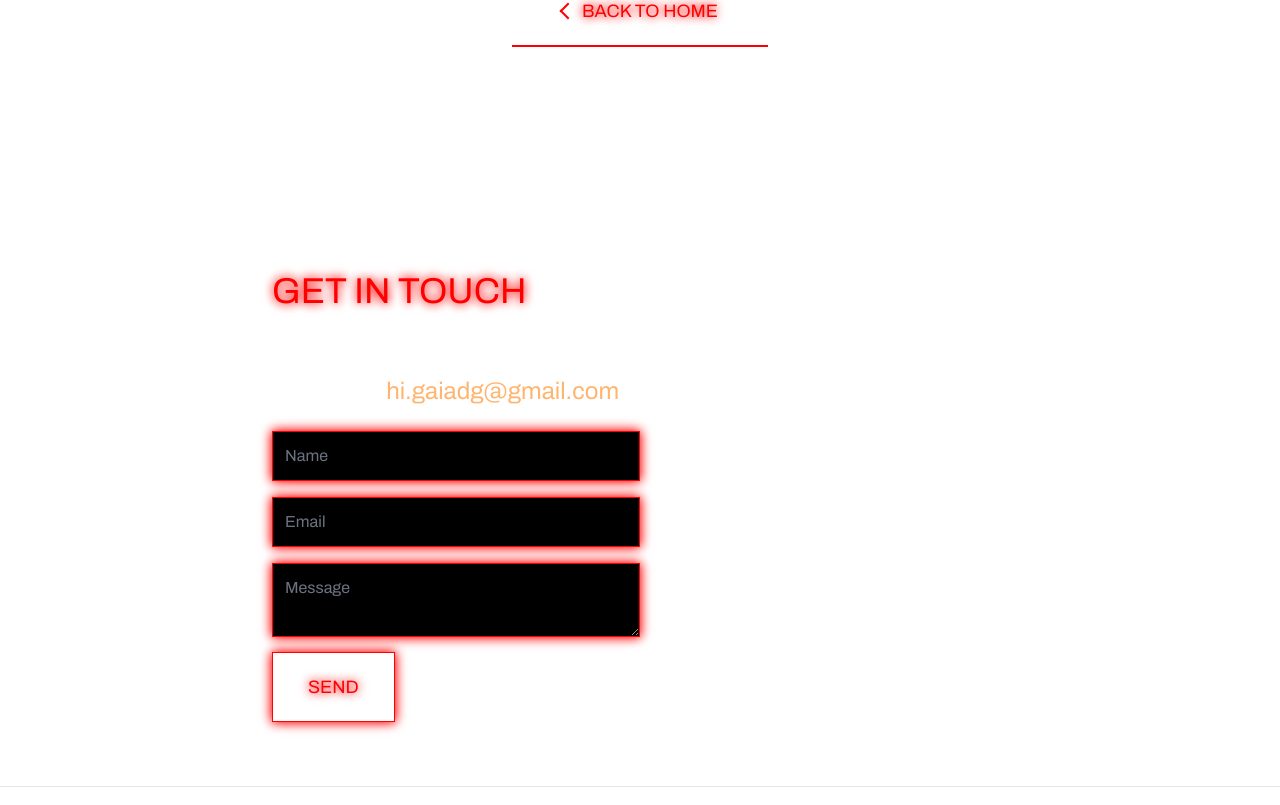
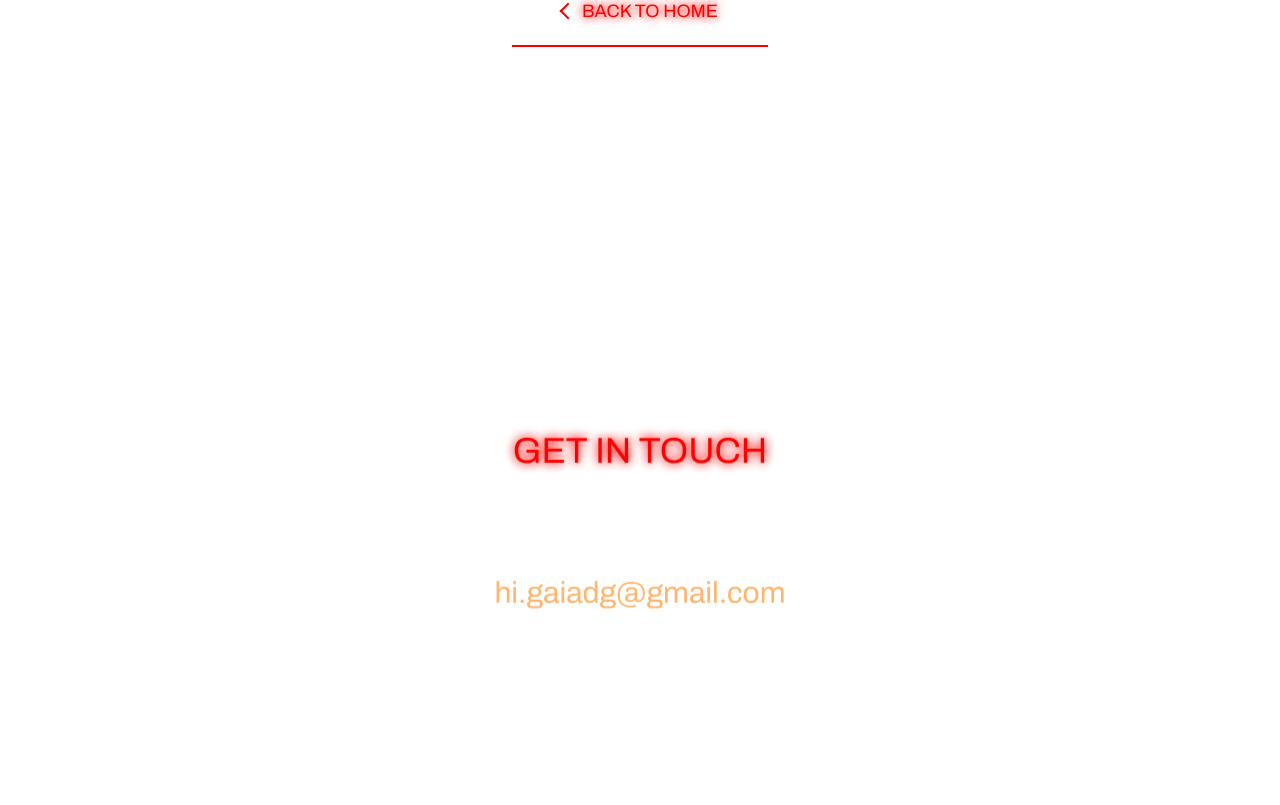
Before and after one commit to GaiaGD/pf-23, a React (Vite) app: page /wheelsapp in a window 1280 px wide. Shown: the part 1992-2797 px from the top of the page. Built offline with nearby package versions, Linux system fonts and the light colour scheme.

Commit message:
wednesday

```diff
--- a/src/components/Footer.jsx
+++ b/src/components/Footer.jsx
@@ -1,25 +1,20 @@
 import React, { useContext } from 'react'
 import {PlanetTheme} from "../PlanetThemeContext"
+import FadeInSection from '../utils/FadeInSection'
 
 function Footer() {
   const {planet} = useContext(PlanetTheme)
   return (
-    <div className='h-[50vh] mt-40'>
-      <div id="contacts" className='md:px-64 md:py-16 mx-4 bottom-0'>
+    <FadeInSection>
+      <div className='h-[30vh] mt-40 flex-col content-between'>
+        <div id="contacts" className='md:px-64 md:py-16 mx-4 bottom-0 my-40'>
           <div className='flex-col justify-between'>
-          <h1 className={`${planet.first} md:text-4xl text-lg uppercase mb-8`}>get in touch</h1>
-          <div className='md:flex justify-between items-end'>
-            <div className='md:w-6/12 mb-4`'>
-              <h2 className='text-white md:text-2xl text-md mb-4'>Get in touch or shoot me an email directly on <span className={`${planet.second}`}>hi.gaiadg@gmail.com</span></h2>
-              <form className="flex-col">
-              {/* MISSING: focus:ring-red-600  */}
-                <input type="text" placeholder='Name' className={`w-full my-2 p-3 bg-black ${planet.cta} hover:${planet.cta} focus:${planet.cta} active:${planet.cta}text-white`}></input>
-                <input type="email" placeholder='Email' className={`w-full my-2 p-3 bg-black ${planet.cta} hover:${planet.cta} focus:${planet.cta} active:${planet.cta}text-white`}></input>
-                <textarea type="text" placeholder='Message' className={`w-full my-2 p-3 bg-black ${planet.cta} hover:${planet.cta} focus:${planet.cta} active:${planet.cta}text-white`}></textarea>
-                <div className={`cta text-lg md:p-5 p-3 md:text-lg text-sm ${planet.cta} uppercase ${planet.first} text-center md:w-1/3 w-full`}>send</div>
-              </form>
-            </div>
-            <div className='md:w-6/12 mt-8 md:mb-0 mb-8 icons contact flex md:justify-end justify-center'>
+            <h1 className={`${planet.first} md:text-4xl text-lg uppercase mb-8 text-center`}>get in touch</h1>
+            <div className=''>
+
+              <h2 className="md:text-3xl text-lg text-center">My inbox is always open. Whether you have a question or just want to say hi, I’ll try my best to get back to you!</h2>
+              <h2 className={`${planet.second} md:text-3xl text-lg text-center`}>hi.gaiadg@gmail.com</h2>
+              {/* <div className='md:w-6/12 mt-8 md:mb-0 mb-8 icons contact flex md:justify-end justify-center'>
                 <div className='linkedin mr-16'>
                   <a target="_blank" className='' href="https://www.linkedin.com/in/gaia-di-gregorio-bb966044/">
                     <img className="md:h-16 h-10" src='src/assets/img/contact/linkedin.svg'/>
@@ -30,7 +25,8 @@ function Footer() {
                     <img className="md:h-16 h-10" src='src/assets/img/contact/github.svg'/>
                   </a>
                 </div>
-            </div>
+              </div> */}
+
             </div>
           </div>
         </div>
@@ -38,6 +34,7 @@ function Footer() {
           <small className=''>Designed & Built by Gaia DG</small>
         </div>
       </div>
+    </FadeInSection>
   )
 }
 
--- a/src/components/Header.jsx
+++ b/src/components/Header.jsx
@@ -2,6 +2,7 @@ import React, { useContext } from 'react'
 import { HashLink as Link } from 'react-router-hash-link'
 import { animateScroll as scroll } from "react-scroll";
 import {PlanetTheme} from "../PlanetThemeContext"
+import FadeInSection from '../utils/FadeInSection'
 
 function Header() {
 
--- a/src/components/Homepage.jsx
+++ b/src/components/Homepage.jsx
@@ -1,30 +1,11 @@
 import React, { useContext } from 'react'
 import {Link} from "react-router-dom"
-import { HashLink } from 'react-router-hash-link'
-import { animateScroll as scroll } from "react-scroll";
+import {HashLink} from 'react-router-hash-link'
 import {PlanetTheme} from "../PlanetThemeContext"
+import FadeInSection from '../utils/FadeInSection'
 
 function Homepage() {
   const {planet, planetsFacts, planetInfo} = useContext(PlanetTheme)
-
-  function FadeInSection(props) {
-    const [isVisible, setVisible] = React.useState(false);
-    const domRef = React.useRef();
-    React.useEffect(() => {
-      const observer = new IntersectionObserver(entries => {
-        entries.forEach(entry => setVisible(entry.isIntersecting));
-      });
-      observer.observe(domRef.current);
-    }, []);
-    return (
-      <div
-        className={`fade-in-section ${isVisible ? 'is-visible' : ''}`}
-        ref={domRef}
-      >
-        {props.children}
-      </div>
-    );
-  }
 
   return (
     <div>
@@ -69,11 +50,11 @@ function Homepage() {
                   <div className='md:flex w-full'>
                     <div className={`cta md:mb-0 mb-3 md:py-5 py-3 w-full mr-8`}>
                       <Link to="/wheelsapp">
-                          <h5 className={`${planet.first} md:text-lg text-sm uppercase md:text-left text-center`}>view project <span className={`arrow-hp ${planet.border} ml-2 right`}></span></h5>
+                          <h5 className={`${planet.first} ${planet.cta}2 p-5 md:text-lg text-sm uppercase text-center`}>view project <span className={`arrow-hp ${planet.border} ml-2 right`}></span></h5>
                       </Link>
                     </div>
-                    <div className={`cta md:p-5 p-3 w-full`}>
-                      <h5 className={`${planet.first} md:text-lg text-sm uppercase md:text-left text-center`}>live site<span className={`arrow-hp newTab ${planet.border} ml-4 right`}></span></h5>
+                    <div className={`cta md:mb-0 mb-3 md:py-5 py-3 w-full mr-8`}>
+                    <h5 className={`${planet.first} ${planet.cta}2 p-5 md:text-lg text-sm uppercase text-center`}>live site<span className={`arrow-hp newTab ${planet.border} ml-4 right`}></span></h5>
                     </div>
                   </div>
                 </div>
@@ -82,7 +63,9 @@ function Homepage() {
           </FadeInSection>
 
           {/* booking */}
-          {/* <div className='project md:flex text-white md:mb-40 mb-16 items-center w-full'>
+          {/*
+          <FadeInSection>
+            <div className='project md:flex text-white md:mb-40 mb-16 items-center w-full'>
               <div className='thumb md:w-5/12 w-full'>
                 <img className='w-full' src='./thumb-wheels-app.svg'></img>
               </div>
@@ -104,16 +87,23 @@ function Homepage() {
                   </div>
                 </div>
               </div>
-          </div> */}
+            </div>
+          </FadeInSection>
+          */}
         </div>
 
         {/* see more CTA*/}
-        {/* <div className={`cta mx-auto my-32 md:p-5 p-3 ${planet.cta} md:w-1/3 w-full`}>
+        {/*
+        <FadeInSection>
+          <div className={`cta mx-auto my-32 md:p-5 p-3 ${planet.cta} md:w-1/3 w-full`}>
             <h5 className={`${planet.first} md:text-lg text-sm text-center uppercase`}>See more</h5>
-        </div> */}
+          </div>
+        </FadeInSection>
+        */}
       </div>
 
       {/* about me */}
+      <FadeInSection>
         <div id='about' className='flex justify-between items-center mx-4'>
           <div className='md:mt-64 mb-32 md:mx-64 md:flex flex-col items-end'>
               <h1 className={`${planet.first} md:text-4xl text-xl text-center md:text-left uppercase my-8`}>about me</h1>
@@ -123,9 +113,12 @@ function Homepage() {
               </div>
           </div>
         </div>
+      </FadeInSection>
 
       {/* endorsement */}
-      {/* <div className='flex justify-between items-center mx-4'>
+      {/*
+      <FadeInSection>
+        <div className='flex justify-between items-center mx-4'>
           <div className='md:mt-64 md:mb-32 md:mx-64 md:flex flex-col items-center'>
             <h1 className={`${planet.first} md:text-4xl text-xl text-center md:text-left uppercase my-8`}>what they say about me</h1>
             <div className='endorsement flex-col justify-end'>
@@ -133,10 +126,13 @@ function Homepage() {
               <p className={`md:text-right text-center ${planet.second} my-8`}>Someone Lastname, Working as</p>
             </div>
           </div>
-      </div> */}
+        </div>
+      </FadeInSection>
+      */}
 
 
       {/* planet info */}
+      <FadeInSection>
         <div className='planet-info h-[50vh]'>
 
           <div className='relative overflow-x-clip md:h-[45%] h-[75%] z-10'>
@@ -197,9 +193,8 @@ function Homepage() {
             </div>
 
           </div>
-
         </div>
-
+      </FadeInSection>
 
     </div>
   )
--- a/src/components/Wheelsapp.jsx
+++ b/src/components/Wheelsapp.jsx
@@ -1,12 +1,14 @@
 import React, { useContext } from 'react'
 import {Link} from "react-router-dom"
 import {PlanetTheme} from "../PlanetThemeContext"
+import FadeInSection from '../utils/FadeInSection'
 
 function Wheelsapp() {
   const {planet} = useContext(PlanetTheme)
   return (
     <div className='project-title md:mt-32 mt-16'>
       {/* intro */}
+      <FadeInSection>
         <div className='intro md:mx-64 mx-4'>
           <h5 className={`${planet.first} md:text-5xl text-3xl`}>WHEELS APP</h5>
           <p className='md:text-lg text-sm md:my-16 my-8 leading-7'>But I must explain to you how all this mistaken idea of denouncing pleasure and praising pain was born and I will give you a complete account of the system, and expound the actual teachings of the great explorer of the truth, the master-builder of human happiness. No one rejects, dislikes, or avoids pleasure itself, because it is pleasure, but because those who do not know how to pursue pleasure rationally encounter consequences that are extremely painful. Nor again is there anyone who loves or pursues or desires to obtain pain of itself, because it is pain, but because occasionally</p>
@@ -20,8 +22,10 @@ function Wheelsapp() {
               <h5 className={`${planet.first} md:text-lg text-sm md:text-left text-center uppercase`}>view on github <span className={`arrow-hp ${planet.border} ml-2 right`}></span></h5>
             </div>
         </div>
+      </FadeInSection>
 
       {/* project imgs */}
+      <FadeInSection>
       <div className='md:flex my-16'>
         <div className='md:w-3/6'>
           <img className="my-16 mx-auto w-9/12 md:w-auto max-h-[40rem]" src='./projects/wheelsapp-demo.gif' />
@@ -36,8 +40,10 @@ function Wheelsapp() {
           </div>
         </div>
       </div>
+      </FadeInSection>
 
       {/* project info */}
+      <FadeInSection>
         <div className='mt-40'>
           <div className='info md:mx-64 mx-4'>
             <h5 className='text-xl font-semibold'>Title</h5>
@@ -49,7 +55,9 @@ function Wheelsapp() {
             <p className='md:text-lg text-sm mt-2 mb-8 leading-7'>But I must explain to you how all this mistaken idea of denouncing pleasure and praising pain was born and I will give you a complete account of the system, and expound the actual teachings of the great explorer of the truth, the master-builder of human happiness. No one rejects, dislikes, or avoids pleasure itself, because it is pleasure, but because those who do not know how to pursue pleasure rationally encounter consequences that are extremely painful. Nor again is there anyone who loves or pursues or desires to obtain pain of itself, because it is pain, but because occasionally</p>
           </div>
         </div>
+      </FadeInSection>
 
+      <FadeInSection>
         <div className='md:mx-64 mx-4'>
           <div className="mx-auto md:w-2/6 md:my-32 my-16">
             {/* <Link to="">
@@ -65,6 +73,8 @@ function Wheelsapp() {
             </Link>
           </div>
         </div>
+      </FadeInSection>
+
     </div>
   )
 }
--- /dev/null
+++ b/src/utils/FadeInSection.jsx
@@ -0,0 +1,21 @@
+import React from 'react'
+import ReactDOM from 'react-dom/client'
+
+export default function FadeInSection(props) {
+    const [isVisible, setVisible] = React.useState(false);
+    const domRef = React.useRef();
+    React.useEffect(() => {
+      const observer = new IntersectionObserver(entries => {
+        entries.forEach(entry => setVisible(entry.isIntersecting));
+      });
+      observer.observe(domRef.current);
+    }, []);
+    return (
+      <div
+        className={`fade-in-section ${isVisible ? 'is-visible' : ''}`}
+        ref={domRef}
+      >
+        {props.children}
+      </div>
+    );
+  }
```
Lines whose indentation alone changed are shown as unchanged.
